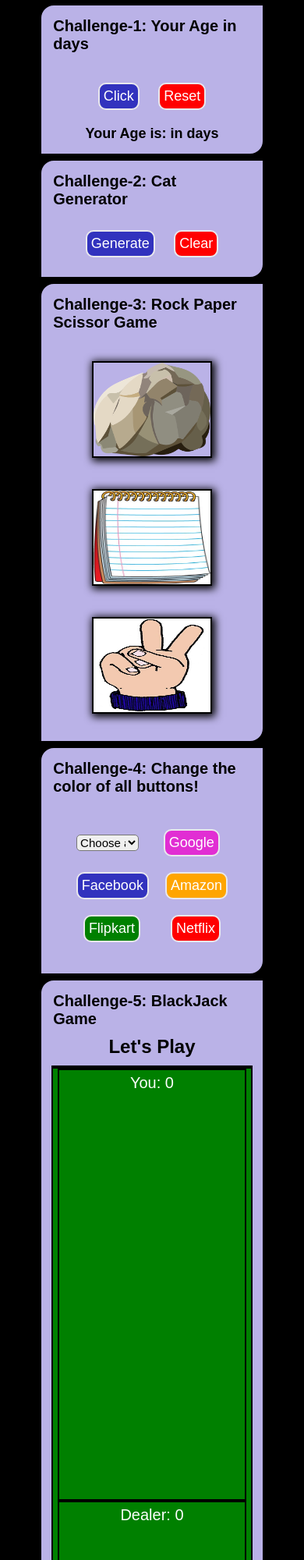
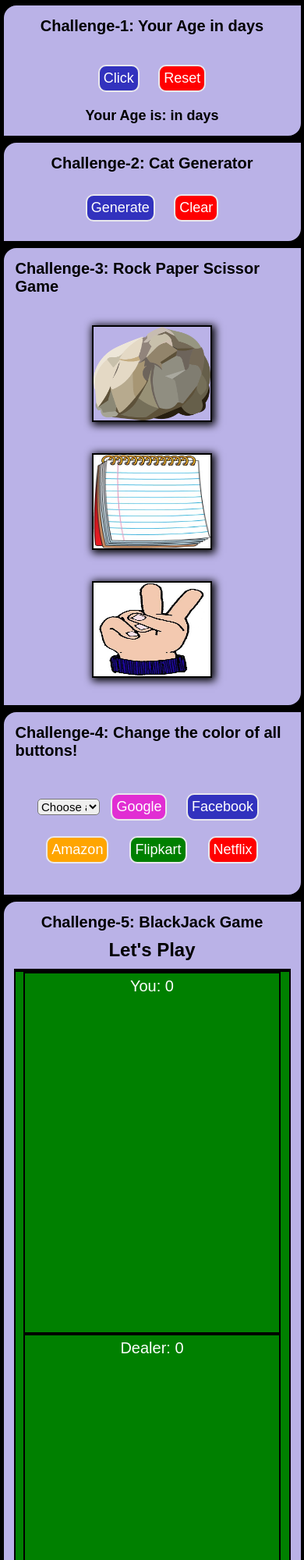
Before and after one commit to amrojiqbal/Basic_Games, a plain HTML site: page index.html in a window 390 px wide. Shown: the top 2000 px of the page at 78% size. Drawn offline with Linux system fonts and the light colour scheme; a web font is replaced by a local one.

Commit message:
Update style.css

```diff
--- a/style.css
+++ b/style.css
@@ -27,14 +27,8 @@ body{
     border-top-left-radius: 18px;
     border-bottom-right-radius: 18px;
 }
-h1{
-    /* color: red; */
-}
 .down{
-    /* margin-top: 10px; */
     padding: 10px;
-    /* border: 2px solid black; */
-    /* width: 20vw; */
 }
 .btn{
     font-size: 25px;
@@ -213,24 +207,13 @@ th, td{
     h1{
         font-size: 24px;
     }
-    /* .container{
-        width: 80%;
-    } */
     .btn{
         font-size: 18px;
         padding: 5px;
     }
-    /*
-    /* .item{
-        width: 50%;
-        height: 40%;
-    } */
     .msg{
         font-size: 35px;
     }
-    /* #first_row{
-        flex-direction: column;
-    } */
     #choose{
         padding: 0px;
         width: 80px;
@@ -255,17 +238,22 @@ th, td{
 
 }
 @media only screen and (max-width: 850px){
+    #my_box, #bot_box{
+        width: 80%;
+    }
+}
+@media only screen and (max-width: 820px){
     #first_row{
         flex-direction: column;
     }
     #my_box, #bot_box{
-        width: 80%;
+        width: 90%;
+        height: 450px;
     }
 }
+
 @media only screen and (max-width: 600px){
-    #my_box, #bot_box{
-        width: 90%;
-    }
+
     h1{
         font-size: 20px;
     }
@@ -273,7 +261,7 @@ th, td{
         font-size: 20px;
     }
 }
-@media only screen and (max-width: 400px){
+@media only screen and (max-width: 430px){
     .item{
         width: 150px;
         height: 120px;
@@ -292,4 +280,7 @@ th, td{
     img{
         width: 170px;
     }
+    .container{
+        width: 90%;
+    }
 }
```
